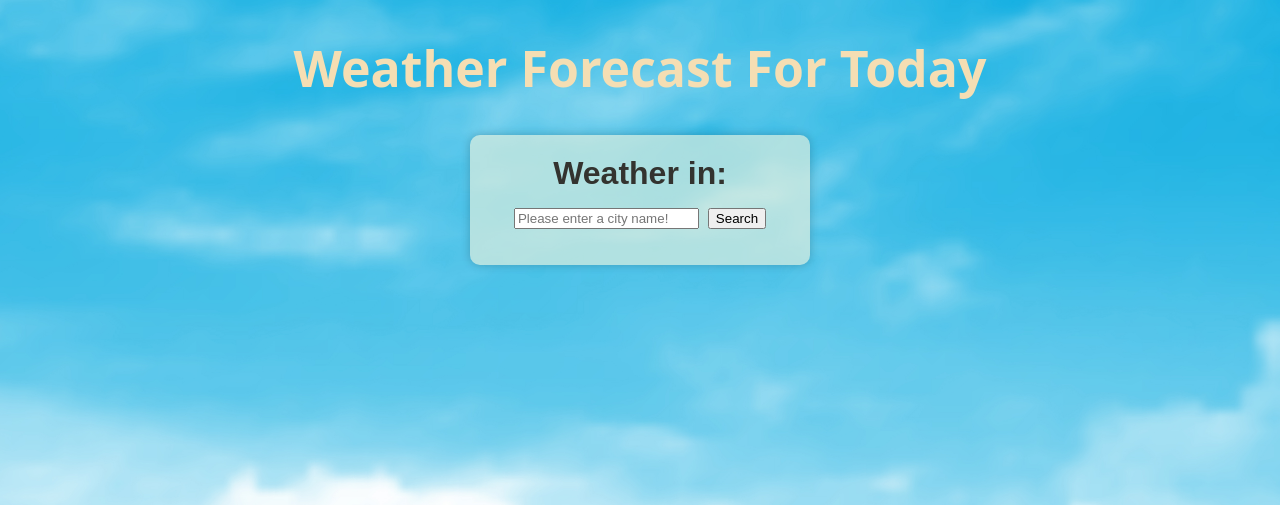
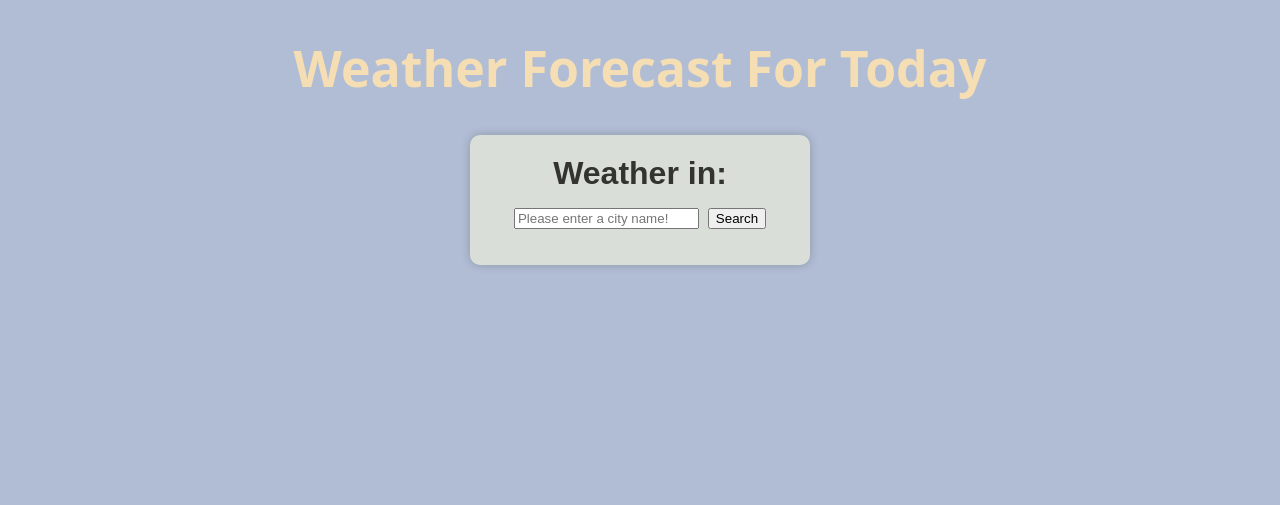
Before and after one commit to KhaledNessar/Weather-App, a PHP site: page / in a window 1280 px wide. Shown: the top 505 px of the page. Run offline with PHP 8.4, Linux system fonts and the light colour scheme; a stand-in replaces the project's code that opens the database connection; some web fonts are replaced.

Commit message:
drittes Update

```diff
--- a/css/styles.css
+++ b/css/styles.css
@@ -1,10 +1,6 @@
 body {
-    background-image: url("images/background.jpg");
-    background-size: cover;
-    background-attachment: fixed; /* This makes the background fixed */
-    background-repeat: no-repeat;
-    margin: 0; /* Remove margin to cover the entire page */
-    padding: 0; /* Remove padding */
+    background-color: #b1bdd5;
+    margin: 0;
     font: 12px system-ui;
 }
 
--- a/idea.txt
+++ b/idea.txt
@@ -1,4 +1,4 @@
-$apiKey = "abb21b96237441179709d635f51a8f80"; // Openweathermap
+
 
 Karten Rund machen bei ausgabe
 fünf wetter karten nebeneinander bei Desktop
@@ -9,3 +9,4 @@ Die Uhrzeit soll angezeigt werden und die Vorhersage geht vom heutigen Tag dann
 Das Komplette Wetter Vorhersage für nur einem Tag soll gezeigt werden
 Und es müssen fünf wetterkarten sein
 Von 9 Uhr, 12 Uhr, 15 Uhr, 18 Uhr bis 21 Uhr sollen die fünf Wetterkarten darstellen
+Zip Suche Stadt
--- a/index.php
+++ b/index.php
@@ -4,7 +4,6 @@
     <meta charset="UTF-8">
     <meta name="viewport" content="width=device-width, initial-scale=1.0" />
     <link rel="stylesheet" href="css/styles.css">
-        <link rel="icon" href="http://openweathermap.org/img/wn/10d@2x.png"/>
     <link
             rel="stylesheet"
             href="//fonts.googleapis.com/css?family=Just+Another+Hand"
@@ -18,18 +17,37 @@
 
 <div class="box">
     <form method="post" action="index.php" class="form">
-                Weather in:
-                <input type="text" name="cityName" placeholder="Please enter a city name!">
+        <label for="cityName">Weather in:</label>
+        <input type="text" name="cityName" placeholder="Please enter a city name!" required>
         <input type="submit" value="Search" name="submit">
     </form>
 </div>
 
 <?php
+
+include("config.php");
+
 if (isset($_POST["submit"])) {
     $city = $_POST["cityName"];
-            $apiUrl = "https://api.openweathermap.org/data/2.5/forecast?q=$city&units=metric&appid=abb21b96237441179709d635f51a8f80";
+    $apiUrl = "https://api.openweathermap.org/data/2.5/forecast?q=$city&units=metric&appid=$apiKey";
 
+    try {
         $json_data = file_get_contents($apiUrl);
+        if ($json_data === false) {
+            throw new Exception('Failed to retrieve data from the API.');
+        }
+
+        $city_data = json_decode($json_data);
+
+        if ($city_data === null || !isset($city_data->city)) {
+            throw new Exception("City not found");
+        }
+    }
+    catch (Exception $e) {
+        echo 'Message: ' . $e->getMessage();
+    }
+
+
     $city_data = json_decode($json_data);
 
     // Check if the 'city' key exists in the response data to avoid errors
@@ -54,7 +72,7 @@
                 echo '<div class="item">';
                 echo '<h1>', $forecastDate, ' ', $formattedTime, '</h1>';
                 $iconName = $city_data->list[$i]->weather[0]->icon;
-                        $iconLink = "http://openweathermap.org/img/wn/" . $iconName . "@2x.png";
+                $iconLink = "https://openweathermap.org/img/wn/" . $iconName . "@2x.png";
 
                 echo "<img src='$iconLink'>";
 
```
Also changed, not shown: images/background.jpg (deleted), 1 other file. Lines whose indentation alone changed are shown as unchanged.
